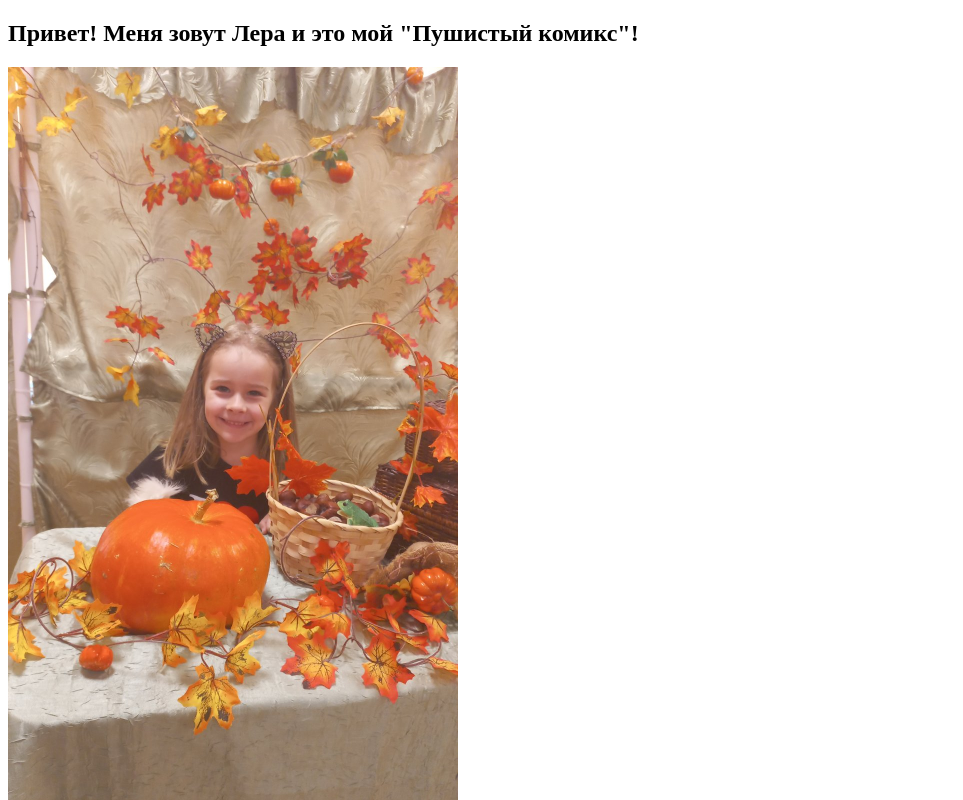
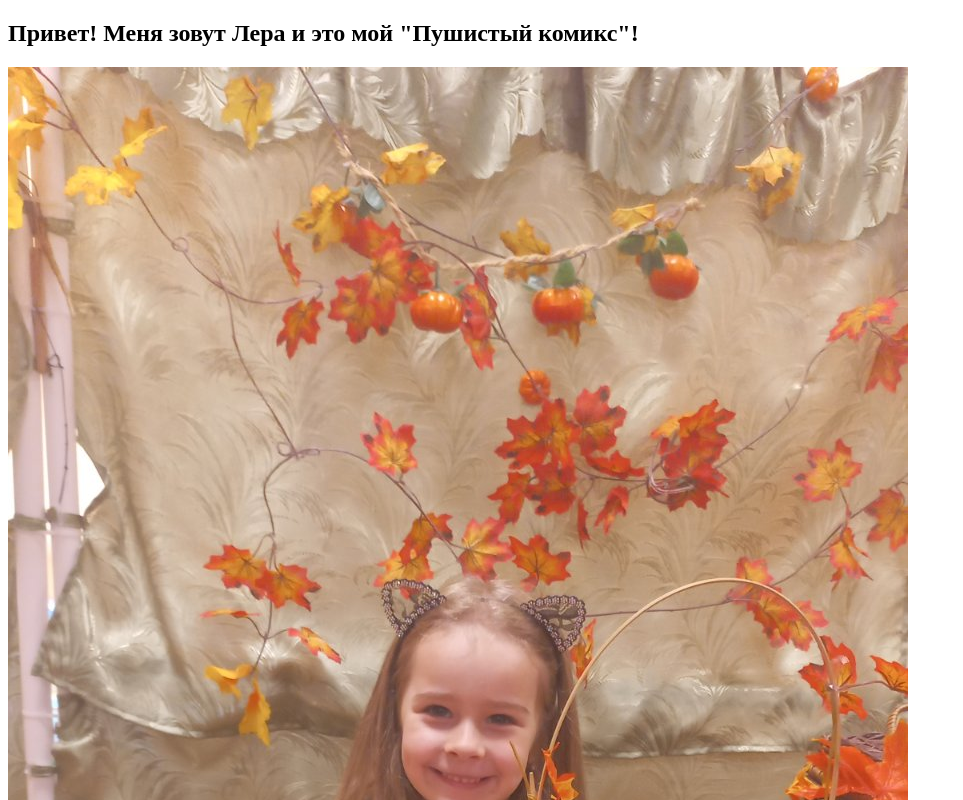
Before and after one commit to zllera/zllera.github.io, a plain HTML site: page index.html in a window 1280 px wide. Shown: the top 800 px of the page, without its empty margins (0-963 px from the left). Drawn offline with Linux system fonts and the light colour scheme.

Commit message:
Fix img size

```diff
--- a/index.html
+++ b/index.html
@@ -7,7 +7,7 @@
 <body>
 <div>
     <h2>Привет! Меня зовут Лера и это мой "Пушистый комикс"!</h2>
-    <img width="450" height="800" src="/img/lera_avatar.jpg" alt="Paris" class="center">
+    <img src="/img/lera_avatar.jpg" alt="Paris" class="center">
 </div>
 </body>
 </html>
```
